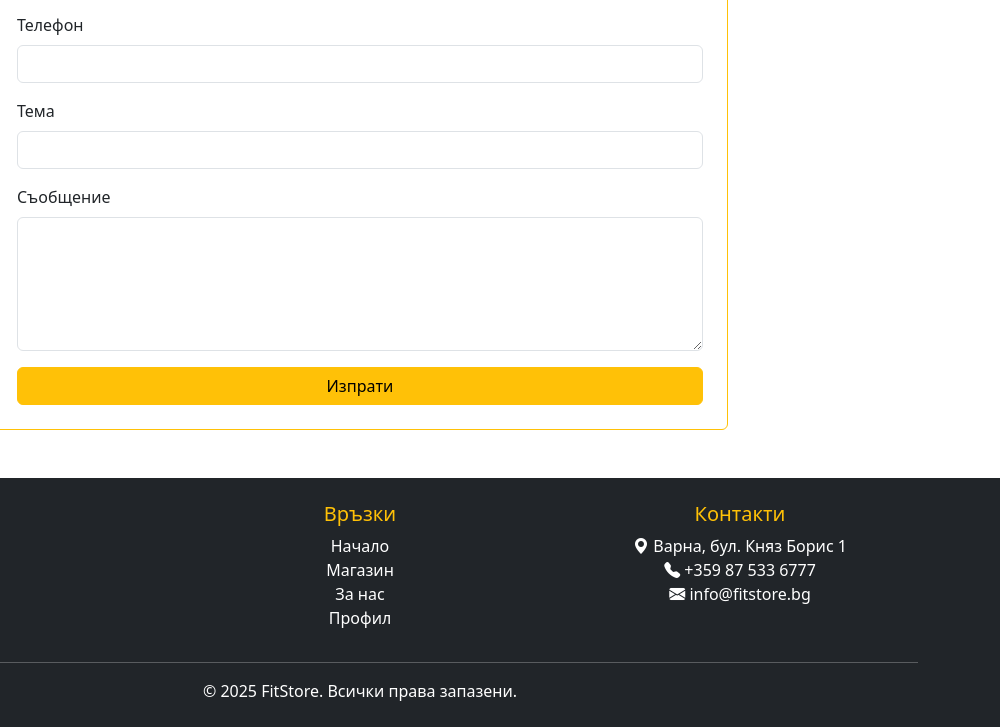
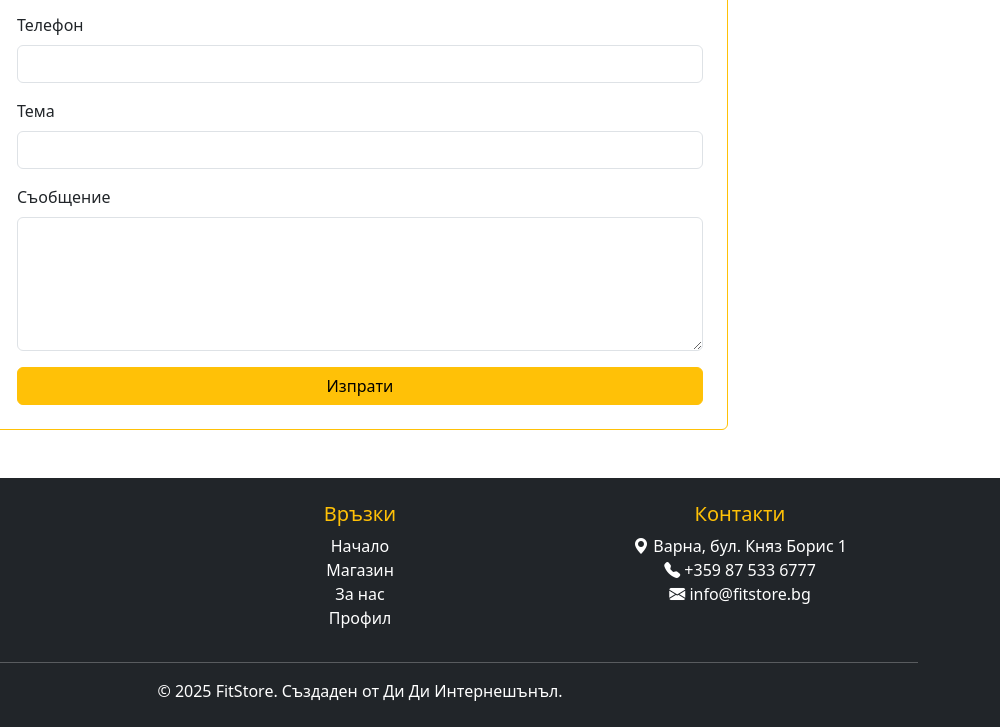
Before and after one commit to web124213/fitstore-project, a plain HTML site: page about.html in a window 1280 px wide. Shown: the part 2819-3546 px from the top of the page, 280-1280 px from the left. Drawn offline with nearby package versions, Linux system fonts and the light colour scheme.

Commit message:
Update about.html

```diff
--- a/about.html
+++ b/about.html
@@ -277,7 +277,8 @@
                 </div>
             </div>
             <hr class="bg-secondary">
-            <p class="mb-0">&copy; 2025 FitStore. Всички права запазени.</p>
+            <p class="mb-0">&copy; 2025 FitStore. Създаден от Ди Ди Интернешънъл.</p>
+
         </div>
     </div>
 
@@ -307,4 +308,5 @@
 
     <script src="https://cdn.jsdelivr.net/npm/bootstrap@5.3.8/dist/js/bootstrap.bundle.min.js" integrity="sha384-FKyoEForCGlyvwx9Hj09JcYn3nv7wiPVlz7YYwJrWVcXK/BmnVDxM+D2scQbITxI" crossorigin="anonymous"></script>
 </body>
+
 </html>
```
